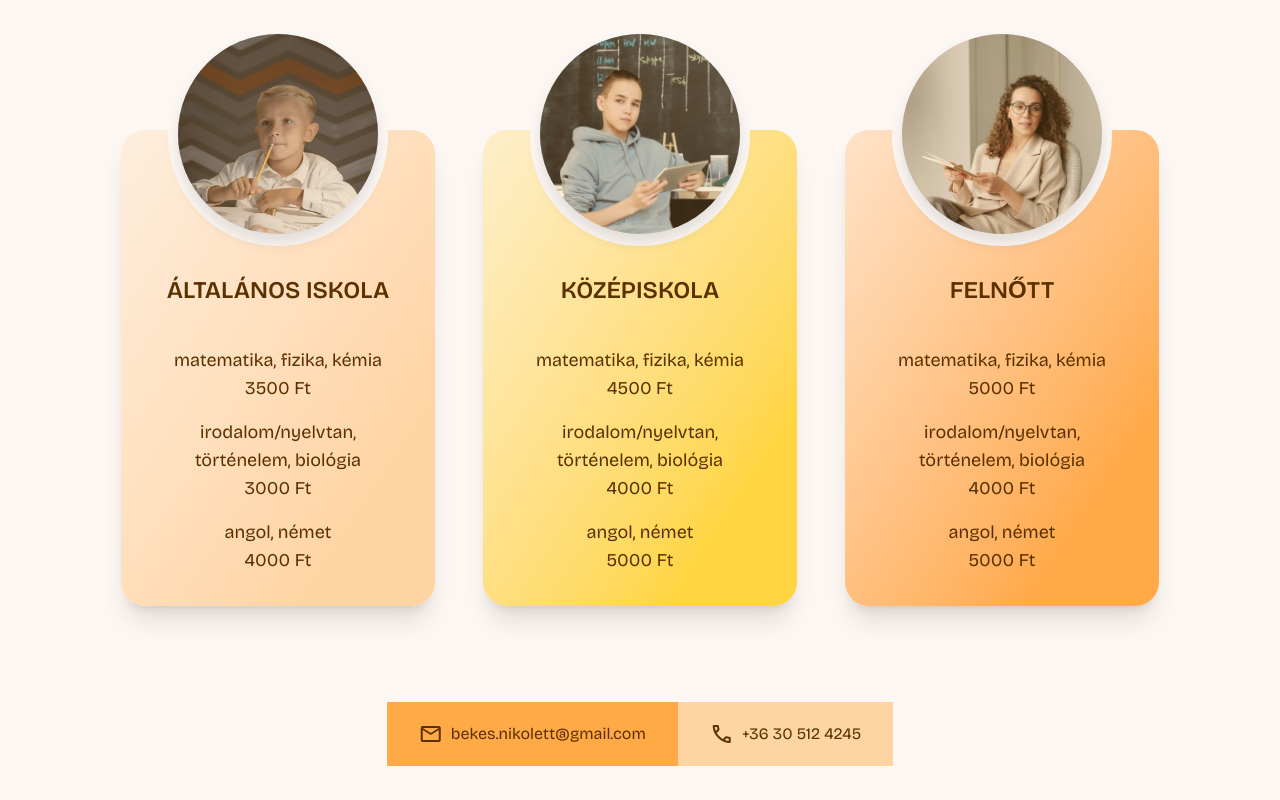
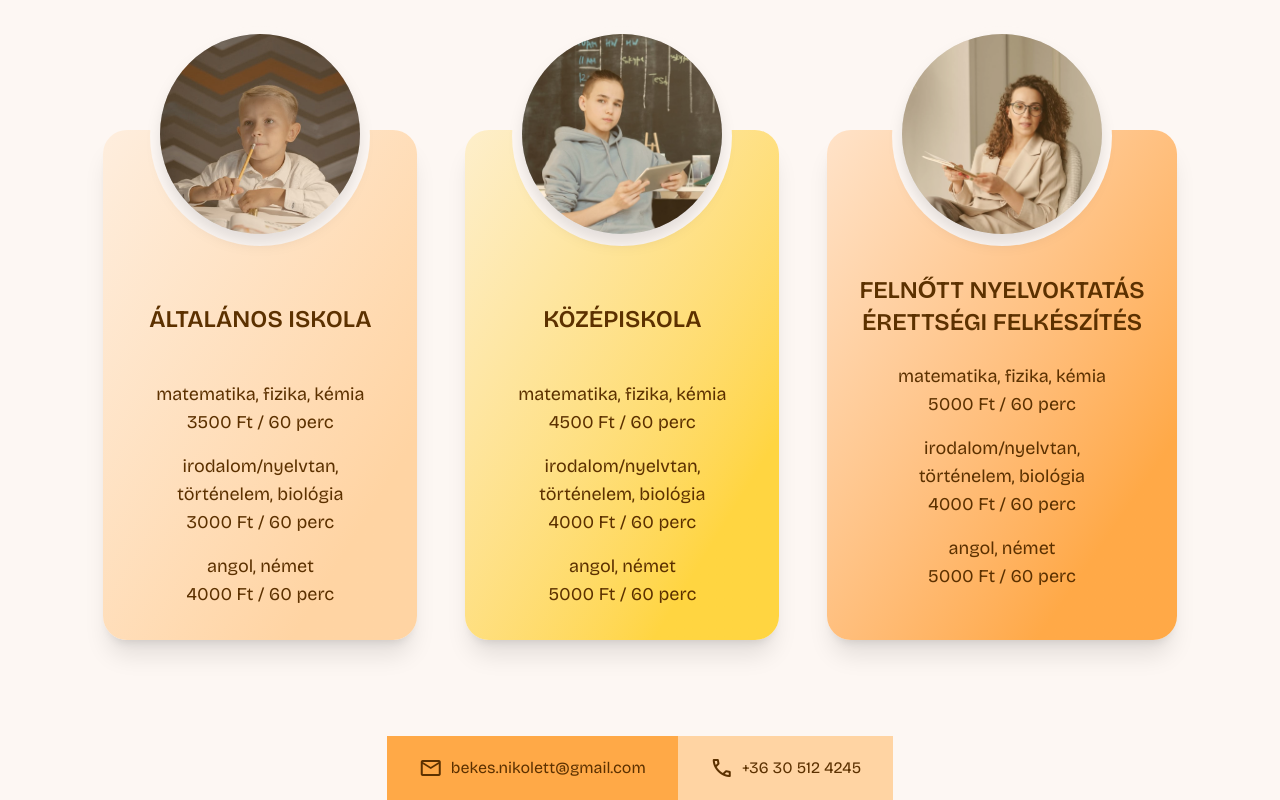
Before and after one commit to bekesnikolett/jeleskedem, a website: page index.html in a window 1280 px wide. Shown: the part 1674-2474 px from the top of the page. Before the commit the page ends 2440 px from the top, so only its background shows below. Drawn offline with nearby package versions, Linux system fonts and the light colour scheme.

Commit message:
animations, responsive design

```diff
--- a/index.html
+++ b/index.html
@@ -20,20 +20,26 @@
   </head>
   <body class="font-bricolage bg-white text-primary-dark">
     <!-- NAVBAR -->
-    <nav class="h-16 text-base flex justify-center w-full shadow-sm">
-      <div class="w-5xl flex justify-between">
-        <div class="flex items-center">
-          <div class="flex items-center bg-primary h-full p-8 gap-2">
+    <nav class="h-22 sm:h-16 text-base flex justify-center w-full sm:shadow-sm">
+      <div class="md:w-5xl w-full flex justify-center md:justify-between">
+        <div
+          class="flex max-sm:flex-col justify-center items-center max-md:w-full"
+        >
+          <div
+            class="flex justify-center items-center bg-primary h-full w-full p-2 sm:p-8 gap-2"
+          >
             <span class="material-symbols-outlined">mail</span>
             bekes.nikolett@gmail.com
           </div>
-          <div class="flex items-center bg-primary-light h-full p-8 gap-2">
+          <div
+            class="flex items-center justify-center bg-primary-light h-full w-full p-2 sm:p-8 gap-2"
+          >
             <span class="material-symbols-outlined">call</span>
             +36 30 512 4245
           </div>
         </div>
         <div class="flex items-center gap-2">
-          <a href="#introduction" class="block h-full">
+          <a href="#introduction" class="block h-full max-lg:hidden">
             <div
               class="flex items-center justify-center bg-primary-light w-[160px] h-full relative"
               id="intro-link"
@@ -52,7 +58,7 @@
               </div>
             </div>
           </a>
-          <a href="#prices" class="block h-full">
+          <a href="#prices" class="block h-full max-md:hidden">
             <div
               class="flex items-center justify-center bg-primary-light h-full w-[160px] relative"
               id="prices-link"
@@ -72,13 +78,13 @@
     </nav>
     <main class="flex flex-col items-center">
       <!-- HERO -->
-      <section class="flex gap-24 pt-32" id="hero">
+      <section class="flex lg:gap-24 gap-4 pt-16 lg:pt-32" id="hero">
         <div
-          class="bg-[url(/images/Niki_Circle6.png)] bg-center bg-cover w-[400px] h-[400px]"
+          class="bg-[url(/images/Niki_Circle6.png)] bg-center bg-cover w-[400px] h-[400px] max-md:hidden"
         ></div>
         <div class="flex flex-col">
           <div>
-            <h1 class="mb-4 font-semibold" id="bekesnikolett">
+            <h1 class="mb-4 font-semibold max-md:text-4xl" id="bekesnikolett">
               Békés Nikolett Kyara
             </h1>
           </div>
@@ -105,15 +111,17 @@
       <!-- BEMUTATKOZAS -->
       <section
         id="introduction"
-        class="bg-linear-to-br from-primary-light to-primary from-0% to-70% w-full h-[800px] mt-24 flex"
+        class="bg-linear-to-br from-primary-light to-primary from-0% to-70% w-full md:h-[800px] mt-24 flex"
       >
         <!-- <div class="w-5xl flex items-center"> -->
         <div class="min-h-full w-2/5 overflow-hidden flex">
           <div
-            class="bg-[url(/images/bg_desk.jpg)] bg-cover bg-left-bottom w-[1200px] min-h-full shrink-0 grayscale-25"
+            class="bg-[url(/images/bg_desk.jpg)] bg-cover bg-left-bottom w-[1200px] min-h-full shrink-0 grayscale-25 max-md:hidden"
           ></div>
         </div>
-        <div class="p-12 h-full w-3xl shrink-0 flex flex-col items-center">
+        <div
+          class="p-12 h-full w-xl md:w-3xl sm:w-full shrink-0 flex flex-col items-center"
+        >
           <h2 class="text-center mb-8 uppercase font-bold">
             Kedves Érdeklődő!
           </h2>
@@ -138,7 +146,7 @@
             szemben, én pedig végig fogom a kezed, míg elérjük a kitűzött
             célodat.
           </p>
-          <div class="w-sm bg-primary-dark h-0.5 mt-12"></div>
+          <div class="sm:w-sm bg-primary-dark h-0.5 mt-12"></div>
           <h3 class="text-center mt-12 mb-2">
             Várlak sok szeretettel és kíváncsisággal óráim egyikén.
           </h3>
@@ -150,7 +158,7 @@
           class="min-h-full w-2/5 overflow-hidden flex items-end justify-end"
         >
           <div
-            class="bg-[url(/images/bg_desk.jpg)] bg-cover bg-left-bottom w-[1200px] min-h-full shrink-0 flex grayscale-25"
+            class="bg-[url(/images/bg_desk.jpg)] bg-cover bg-left-bottom w-[1200px] min-h-full shrink-0 flex grayscale-25 max-md:hidden"
           ></div>
         </div>
       </section>
@@ -160,9 +168,13 @@
         <div class="mt-24 flex flex-col items-center">
           <h2 class="uppercase font-bold">Árak</h2>
           <div class="w-32 bg-primary h-1 mt-4 mb-32"></div>
-          <div class="flex justify-end items-center gap-12 mt-8">
+          <div
+            id="prices-container"
+            class="flex justify-end items-center gap-12 mt-8"
+          >
             <div
-              class="flex flex-col items-center bg-linear-to-br from-white to-primary-light from-[-30%] to-80% p-8 pt-36 rounded-3xl relative shadow-xl"
+              id="altsuli-container"
+              class="h-[510px] flex flex-col items-center bg-linear-to-br from-white to-primary-light from-[-30%] to-80% p-8 pt-36 rounded-3xl relative shadow-xl"
             >
               <div
                 class="bg-[url(/images/altsuli.jpg)] z-20 bg-center bg-cover w-[200px] h-[200px] rounded-full absolute -top-24 drop-shadow-xl"
@@ -174,18 +186,21 @@
               <div
                 class="bg-white w-[220px] h-[220px] absolute rounded-full -top-[104px] z-10"
               ></div>
-              <h3 class="mb-6 uppercase font-semibold">Általános iskola</h3>
-              <div class="felx flex-col items-center w-[250px]">
+              <div class="flex items-center justify-center h-24">
+                <h3 class="uppercase font-semibold">Általános iskola</h3>
+              </div>
+              <div class="flex flex-col items-center w-[250px]">
                 <h5>matematika, fizika, kémia</h5>
-                <p>3500 Ft</p>
+                <p>3500 Ft / 60 perc</p>
                 <h5>irodalom/nyelvtan, történelem, biológia</h5>
-                <p>3000 Ft</p>
+                <p>3000 Ft / 60 perc</p>
                 <h5>angol, német</h5>
-                <p>4000 Ft</p>
+                <p>4000 Ft / 60 perc</p>
               </div>
             </div>
             <div
-              class="flex flex-col items-center bg-linear-to-br from-white to-accent from-[-30%] to-80% p-8 pt-36 rounded-3xl relative shadow-xl"
+              id="kozepsuli-container"
+              class="h-[510px] flex flex-col items-center bg-linear-to-br from-white to-accent from-[-30%] to-80% p-8 pt-36 rounded-3xl relative shadow-xl"
             >
               <div
                 class="bg-[url(/images/kozepsuli2.jpg)] z-20 bg-center bg-cover w-[200px] h-[200px] rounded-full absolute -top-24 drop-shadow-xl"
@@ -197,18 +212,21 @@
               <div
                 class="bg-white w-[220px] h-[220px] absolute rounded-full -top-[104px] z-10"
               ></div>
-              <h3 class="mb-6 uppercase font-semibold">Középiskola</h3>
-              <div class="felx flex-col items-center w-[250px]">
+              <div class="flex items-center justify-center h-24">
+                <h3 class="uppercase font-semibold">Középiskola</h3>
+              </div>
+              <div class="flex flex-col items-center w-[250px]">
                 <h5>matematika, fizika, kémia</h5>
-                <p>4500 Ft</p>
+                <p>4500 Ft / 60 perc</p>
                 <h5>irodalom/nyelvtan, történelem, biológia</h5>
-                <p>4000 Ft</p>
+                <p>4000 Ft / 60 perc</p>
                 <h5>angol, német</h5>
-                <p>5000 Ft</p>
+                <p>5000 Ft / 60 perc</p>
               </div>
             </div>
             <div
-              class="flex flex-col items-center bg-linear-to-br from-white to-primary from-[-30%] to-80% p-8 pt-36 rounded-3xl relative shadow-xl"
+              id="felnott-container"
+              class="h-[510px] flex flex-col items-center bg-linear-to-br from-white to-primary from-[-30%] to-80% p-8 pt-36 rounded-3xl relative shadow-xl"
             >
               <div
                 class="bg-[url(/images/felnott.jpg)] z-20 bg-center bg-cover w-[200px] h-[200px] rounded-full absolute -top-24 drop-shadow-xl"
@@ -220,14 +238,17 @@
               <div
                 class="bg-white w-[220px] h-[220px] absolute rounded-full -top-[104px] z-10"
               ></div>
-              <h3 class="mb-6 uppercase font-semibold">Felnőtt</h3>
-              <div class="felx flex-col items-center w-[250px]">
+              <h3 class="uppercase font-semibold">Felnőtt nyelvoktatás</h3>
+              <h3 class="mb-2 uppercase font-semibold">
+                Érettségi felkészítés
+              </h3>
+              <div class="flex flex-col items-center w-[250px]">
                 <h5>matematika, fizika, kémia</h5>
-                <p>5000 Ft</p>
+                <p>5000 Ft / 60 perc</p>
                 <h5>irodalom/nyelvtan, történelem, biológia</h5>
-                <p>4000 Ft</p>
+                <p>4000 Ft / 60 perc</p>
                 <h5>angol, német</h5>
-                <p>5000 Ft</p>
+                <p>5000 Ft / 60 perc</p>
               </div>
             </div>
           </div>
--- a/script.js
+++ b/script.js
@@ -1,6 +1,50 @@
 // use a script tag or an external JS file
 document.addEventListener("DOMContentLoaded", (event) => {
   gsap.registerPlugin(ScrollTrigger);
+
+  gsap.fromTo(
+    "#altsuli-container",
+    {
+      opacity: 0,
+      y: 100,
+    },
+    {
+      scrollTrigger: "#prices-container",
+      opacity: 1,
+      y: 0,
+      duration: 0.7,
+    }
+  );
+
+  gsap.fromTo(
+    "#kozepsuli-container",
+    {
+      opacity: 0,
+      y: 100,
+    },
+    {
+      scrollTrigger: "#prices-container",
+      opacity: 1,
+      y: 0,
+      duration: 0.7,
+      delay: 0.3,
+    }
+  );
+
+  gsap.fromTo(
+    "#felnott-container",
+    {
+      opacity: 0,
+      y: 100,
+    },
+    {
+      scrollTrigger: "#prices-container",
+      opacity: 1,
+      y: 0,
+      duration: 0.7,
+      delay: 0.6,
+    }
+  );
 
   var btnIntro = document.getElementById("intro-link");
   btnIntro.addEventListener("mouseenter", () => {
```
Also changed, not shown: output.css.
